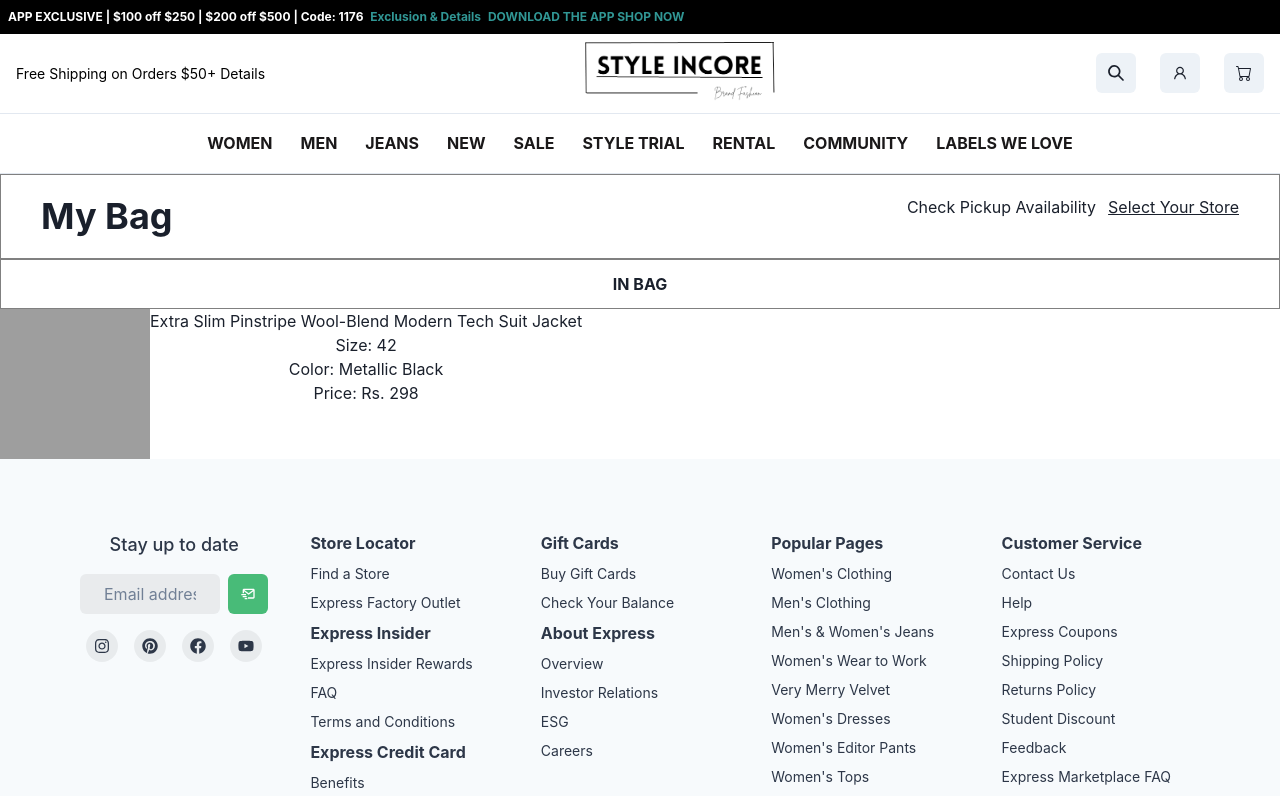
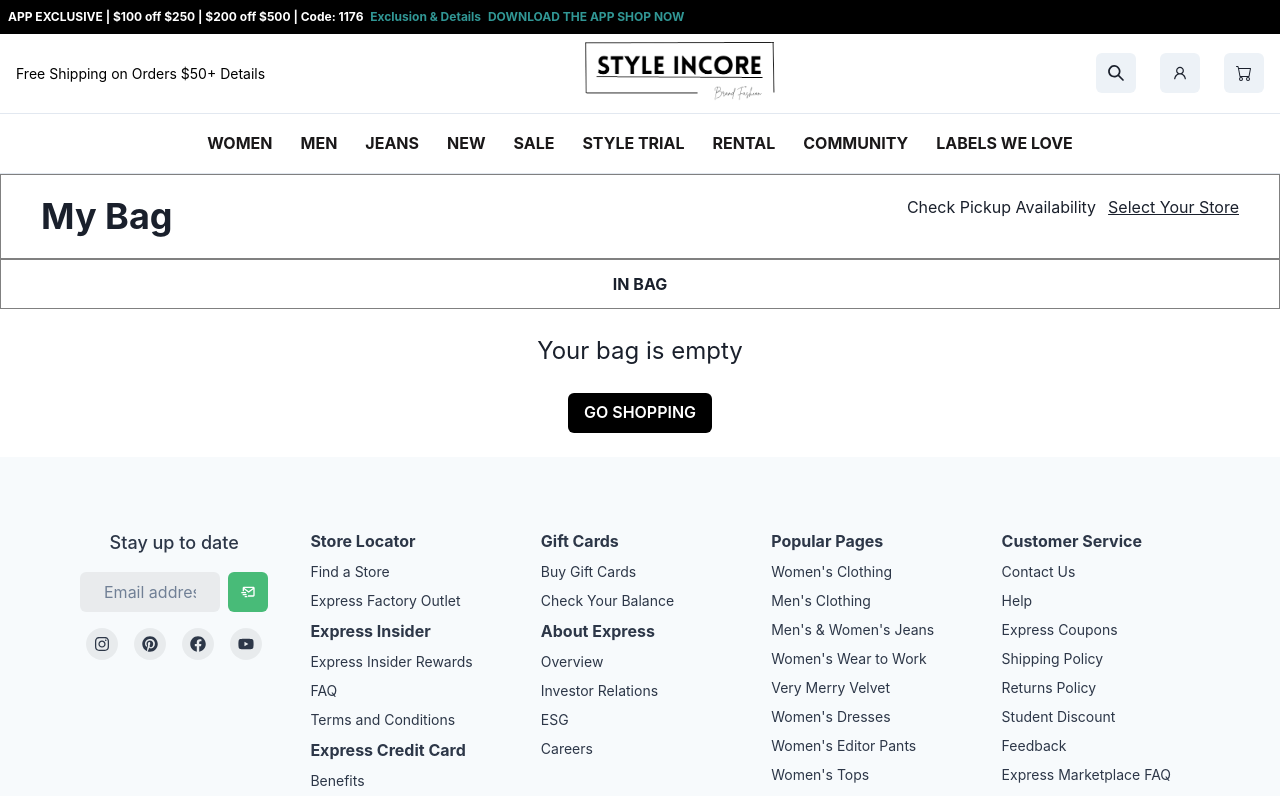
Before and after one commit to somesh9870/Style-incore, a React (Create React App) app: page /cart in a window 1280 px wide. Shown: the top 796 px of the page. Built offline with nearby package versions, Linux system fonts and the light colour scheme; grey boxes are pictures that could not be loaded.

Commit message:
added cart page

```diff
--- a/src/Pages/CartPage.jsx
+++ b/src/Pages/CartPage.jsx
@@ -23,7 +23,7 @@
           IN BAG
         </Text>{" "}
       </Center>
-
+{/*
       <Box>
         <Flex>
           <Image
@@ -38,9 +38,9 @@
             <Text>Price: Rs. 298</Text>
           </Box>
         </Flex>
-      </Box>
+      </Box> */}
 
-      {/* <EmptyCart /> */}
+      <EmptyCart />
     </Box>
   );
 }
```
